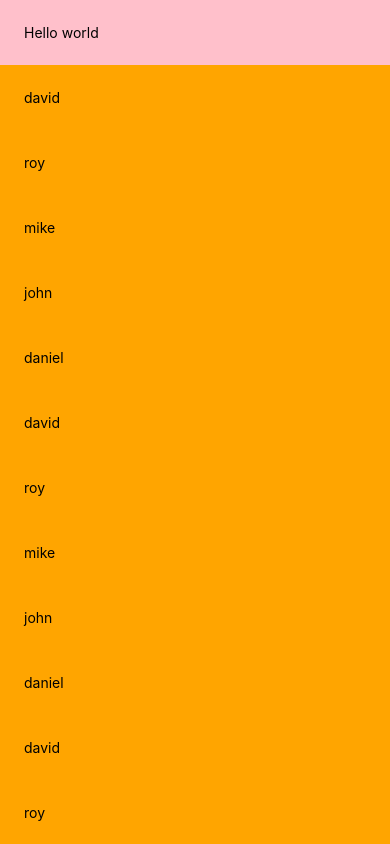
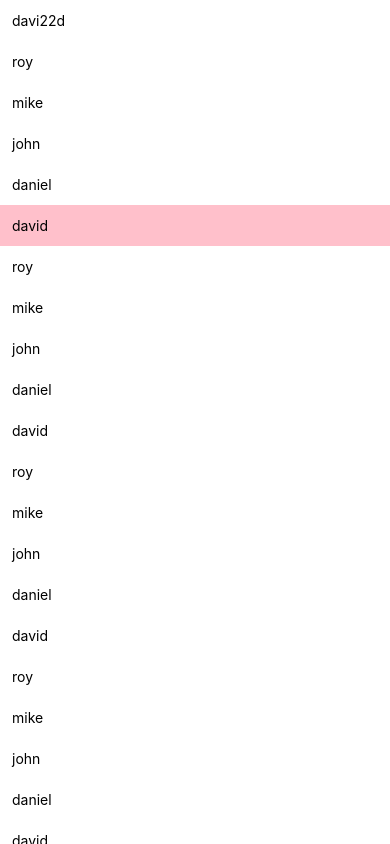
Before and after one commit to davidsomekh/sortable, a React Native app: screen / in a window 390 px wide. Built offline with nearby package versions, Linux system fonts and the light colour scheme.

Commit message:
v2 of sortable

```diff
--- a/pages/Sort/Sort.tsx
+++ b/pages/Sort/Sort.tsx
@@ -7,13 +7,16 @@ import {
   PanResponder,
   Button,
   Animated,
+  SafeAreaView,
 } from "react-native";
-import React, { useRef,useMemo } from "react";
+import React, { useRef,useMemo, useState } from "react";
 import styles from "./Style.js";
 
 
 export function Sort() {
   const point = React.useRef(new Animated.ValueXY());
+
+  const [itemMoving, setItemMoving] = React.useState(5);
 
   const flatlist = useRef<FlatList>(null);
 
@@ -33,6 +36,8 @@ export function Sort() {
       onPanResponderMove: (evt, gestureState) => {
         console.log(gestureState);
         console.log("move event");
+
+     //   setItemMoving(7);
 
      //   flatlist.current?.scrollToEnd();
 
@@ -58,7 +63,7 @@ export function Sort() {
   , []);
 
   const data = [];
-  data.push({ name: "david", key: 1 });
+  data.push({ name: "davi22d", key: 1 });
   data.push({ name: "roy", key: 2 });
   data.push({ name: "mike", key: 3 });
   data.push({ name: "john", key: 4 });
@@ -85,21 +90,21 @@ export function Sort() {
   data.push({ name: "daniel", key: 24 });
 
   return (
-    <View {...panResponder.panHandlers} style={styles.container}>
+    <SafeAreaView style={styles.container}>
 
-      <Animated.View style={[styles.moving, { top: point.current.getLayout().top }]}>
-        <Text>Hello world</Text>
-      </Animated.View>
+
       <FlatList
         ref={flatlist}
         style={styles.list}
         data={data}
         renderItem={({ item }) => (
-          <View style={styles.row}>
-            <Text>{item.name}</Text>
+          <View {...item.key == itemMoving && {...panResponder.panHandlers}}>
+               <Animated.View style={[item.key == itemMoving && { top: point.current.y },item.key == itemMoving && styles.moving,item.key != itemMoving && styles.standing]}>
+        <Text>{item.name}</Text>
+      </Animated.View>
           </View>
         )}
       />
-    </View>
+    </SafeAreaView>
   );
 }
--- a/pages/Sort/Style.js
+++ b/pages/Sort/Style.js
@@ -10,19 +10,30 @@ export default StyleSheet.create({
   list: {
     width: "100%",
     height:1,
+
   },
   row: {
     backgroundColor: "orange",
     textAlign: "center",
     padding: 24,
     userSelect: "none",
+    zIndex: 1,
   },
   moving: {
-    backgroundColor: "pink",
-    textAlign: "center",
-    userSelect: "none",
-    padding: 24,
-    width: "100%",
+    width:"100%",
     zIndex: 2,
+    backgroundColor:"pink",
+    userSelect:"none",
+    textAlign:"center",
+    padding:12,
   },
+  standing:{
+    width:"100%",
+    userSelect:"none",
+    textAlign:"center",
+    padding:12,
+
+
+  }
+
 });
```
